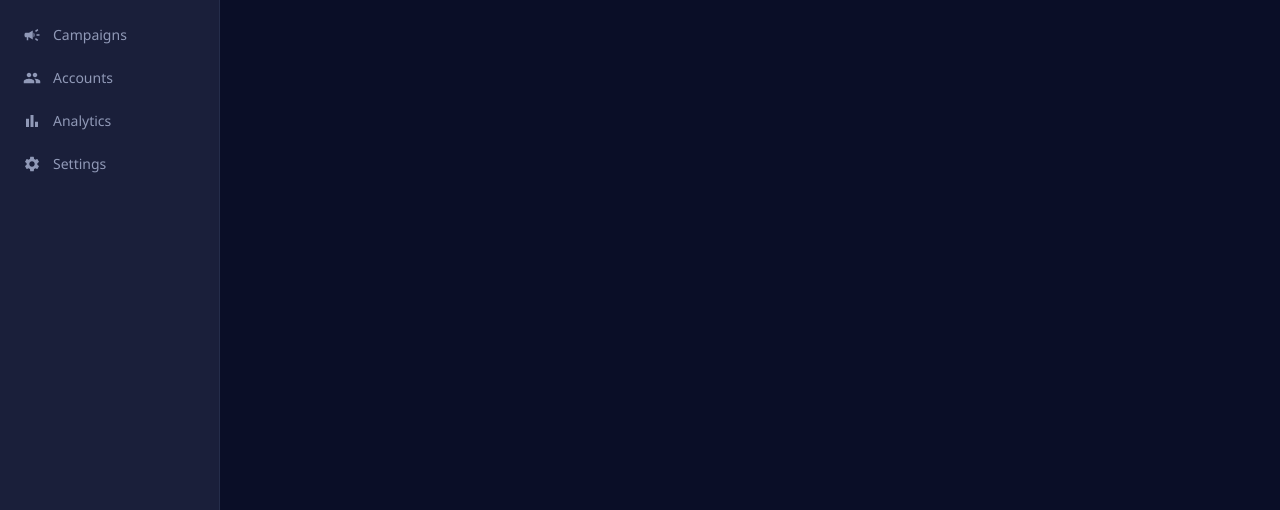
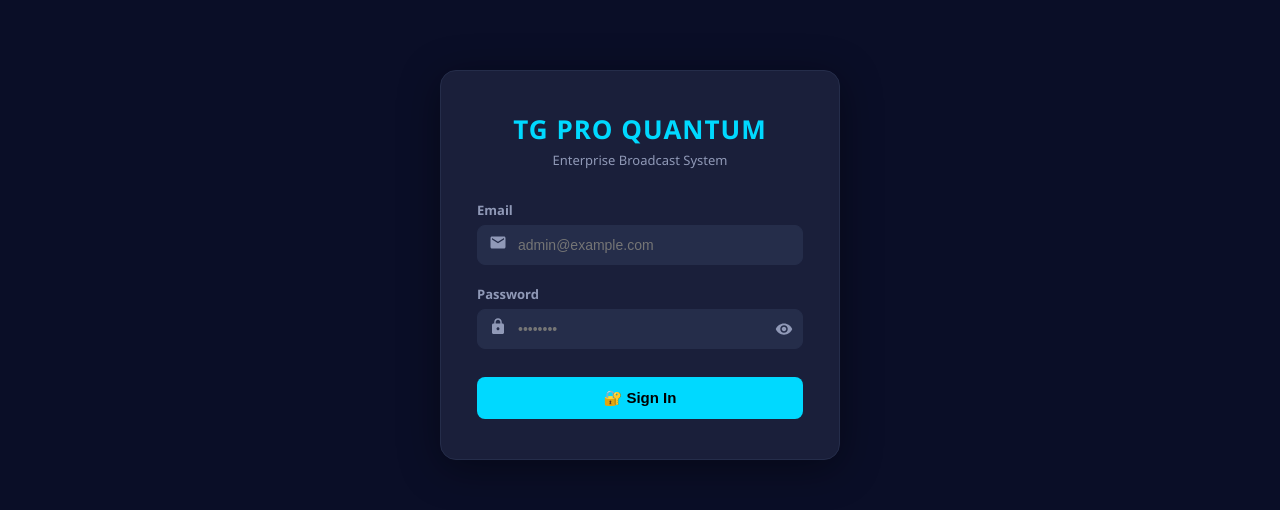
Before and after one commit to adsgogle251-collab/tg_pro_quantum, a React (Vite) app in the folder frontend/: page /login in a window 1280 px wide. Shown: the part 135-645 px from the top of the page. Built offline with nearby package versions, Linux system fonts and the light colour scheme; no server answers.

Commit message:
fix: desktop app layout gaps, logout button, web login page and auth routes
Agent-Logs-Url: https://github.com/adsgogle251-collab/tg_pro_quantum/sessions/7d6a254c-4829-4c95-b4ff-c455b4ae42be

Co-authored-by: adsgogle251-collab <272032672+adsgogle251-collab@users.noreply.github.com>

```diff
--- a/frontend/src/App.jsx
+++ b/frontend/src/App.jsx
@@ -1,4 +1,4 @@
-import { BrowserRouter, Routes, Route } from 'react-router-dom'
+import { BrowserRouter, Routes, Route, Navigate } from 'react-router-dom'
 import Sidebar from './components/Sidebar'
 import Navbar  from './components/Navbar'
 import Dashboard  from './pages/Dashboard'
@@ -8,15 +8,31 @@ import Analytics  from './pages/Analytics'
 import Settings   from './pages/Settings'
 import Profile    from './pages/Profile'
 import Admin      from './pages/Admin'
+import Login      from './pages/Login'
 import { ThemeProvider, useTheme } from './context/ThemeContext'
 import { ToastProvider } from './context/ToastContext'
 import { I18nProvider } from './context/I18nContext'
 import './styles/globals.css'
 
+function RequireAuth({ children }) {
+  const token = localStorage.getItem('auth_token')
+  if (!token) return <Navigate to="/login" replace />
+  return children
+}
+
 function AppShell() {
   const { theme } = useTheme()
   return (
     <BrowserRouter>
+      <Routes>
+        {/* Public */}
+        <Route path="/login" element={<Login />} />
+
+        {/* Protected — wrap all dashboard routes */}
+        <Route
+          path="/*"
+          element={
+            <RequireAuth>
               <div style={{ display: 'flex', height: '100vh', background: theme.bgDark, overflow: 'hidden' }}>
                 <Sidebar />
                 <div style={{ flex: 1, display: 'flex', flexDirection: 'column', minWidth: 0 }}>
@@ -34,6 +50,10 @@ function AppShell() {
                   </main>
                 </div>
               </div>
+            </RequireAuth>
+          }
+        />
+      </Routes>
     </BrowserRouter>
   )
 }
--- /dev/null
+++ b/frontend/src/pages/Login.jsx
@@ -0,0 +1,188 @@
+import { useState } from 'react'
+import { useNavigate } from 'react-router-dom'
+import { MdLock, MdEmail, MdVisibility, MdVisibilityOff } from 'react-icons/md'
+import { login } from '../services/api'
+import { useToast } from '../context/ToastContext'
+import { useTheme } from '../context/ThemeContext'
+
+export default function Login() {
+  const navigate = useNavigate()
+  const { addToast } = useToast()
+  const { theme } = useTheme()
+
+  const [email, setEmail] = useState('')
+  const [password, setPassword] = useState('')
+  const [showPassword, setShowPassword] = useState(false)
+  const [loading, setLoading] = useState(false)
+
+  const handleSubmit = async (e) => {
+    e.preventDefault()
+    if (!email || !password) {
+      addToast('Email and password are required', 'error')
+      return
+    }
+    setLoading(true)
+    try {
+      const data = await login({ email, password })
+      localStorage.setItem('auth_token', data.access_token)
+      // Store minimal user info from the token payload if available
+      if (data.user) {
+        localStorage.setItem('user', JSON.stringify(data.user))
+      }
+      addToast('Logged in successfully', 'success')
+      navigate('/')
+    } catch (err) {
+      const detail = err?.response?.data?.detail ?? 'Invalid email or password'
+      addToast(detail, 'error')
+    } finally {
+      setLoading(false)
+    }
+  }
+
+  const s = {
+    page: {
+      minHeight: '100vh',
+      background: theme.bgDark,
+      display: 'flex',
+      alignItems: 'center',
+      justifyContent: 'center',
+      padding: 24,
+    },
+    card: {
+      background: theme.bgMedium,
+      border: `1px solid ${theme.bgLight}`,
+      borderRadius: 16,
+      padding: '40px 36px',
+      width: '100%',
+      maxWidth: 400,
+      boxShadow: '0 8px 40px rgba(0,0,0,0.4)',
+    },
+    logo: {
+      textAlign: 'center',
+      marginBottom: 32,
+    },
+    logoTitle: {
+      fontSize: 26,
+      fontWeight: 800,
+      color: theme.primary,
+      letterSpacing: 1,
+    },
+    logoSub: {
+      fontSize: 13,
+      color: theme.textMuted,
+      marginTop: 4,
+    },
+    label: {
+      display: 'block',
+      fontSize: 13,
+      fontWeight: 600,
+      color: theme.textMuted,
+      marginBottom: 6,
+    },
+    inputWrap: {
+      position: 'relative',
+      marginBottom: 20,
+    },
+    inputIcon: {
+      position: 'absolute',
+      left: 12,
+      top: '50%',
+      transform: 'translateY(-50%)',
+      color: theme.textMuted,
+      pointerEvents: 'none',
+    },
+    input: {
+      width: '100%',
+      padding: '11px 40px',
+      background: theme.bgLight,
+      border: `1px solid ${theme.bgLight}`,
+      borderRadius: 8,
+      color: theme.text,
+      fontSize: 14,
+      outline: 'none',
+      transition: 'border-color 0.2s',
+    },
+    eyeBtn: {
+      position: 'absolute',
+      right: 10,
+      top: '50%',
+      transform: 'translateY(-50%)',
+      background: 'transparent',
+      border: 'none',
+      cursor: 'pointer',
+      color: theme.textMuted,
+      display: 'flex',
+      alignItems: 'center',
+    },
+    submitBtn: {
+      width: '100%',
+      padding: '12px',
+      background: loading ? theme.bgLight : theme.primary,
+      color: loading ? theme.textMuted : '#000',
+      border: 'none',
+      borderRadius: 8,
+      fontSize: 15,
+      fontWeight: 700,
+      cursor: loading ? 'not-allowed' : 'pointer',
+      transition: 'background 0.2s',
+      marginTop: 8,
+    },
+  }
+
+  return (
+    <div style={s.page}>
+      <div style={s.card}>
+        <div style={s.logo}>
+          <div style={s.logoTitle}>TG PRO QUANTUM</div>
+          <div style={s.logoSub}>Enterprise Broadcast System</div>
+        </div>
+
+        <form onSubmit={handleSubmit} autoComplete="on">
+          <label style={s.label}>Email</label>
+          <div style={s.inputWrap}>
+            <span style={s.inputIcon}><MdEmail size={18} /></span>
+            <input
+              type="email"
+              value={email}
+              onChange={(e) => setEmail(e.target.value)}
+              placeholder="admin@example.com"
+              style={s.input}
+              onFocus={(e) => (e.target.style.borderColor = theme.primary)}
+              onBlur={(e) => (e.target.style.borderColor = theme.bgLight)}
+              autoComplete="email"
+              required
+            />
+          </div>
+
+          <label style={s.label}>Password</label>
+          <div style={s.inputWrap}>
+            <span style={s.inputIcon}><MdLock size={18} /></span>
+            <input
+              type={showPassword ? 'text' : 'password'}
+              value={password}
+              onChange={(e) => setPassword(e.target.value)}
+              placeholder="••••••••"
+              style={s.input}
+              onFocus={(e) => (e.target.style.borderColor = theme.primary)}
+              onBlur={(e) => (e.target.style.borderColor = theme.bgLight)}
+              autoComplete="current-password"
+              required
+            />
+            <button
+              type="button"
+              style={s.eyeBtn}
+              onClick={() => setShowPassword((p) => !p)}
+              tabIndex={-1}
+            >
+              {showPassword ? <MdVisibilityOff size={18} /> : <MdVisibility size={18} />}
+            </button>
+          </div>
+
+          <button type="submit" style={s.submitBtn} disabled={loading}>
+            {loading ? 'Signing in…' : '🔐 Sign In'}
+          </button>
+        </form>
+      </div>
+    </div>
+  )
+}
```
Also changed, not shown: 1 other file (tests, documents, lock files or other folders). Lines whose indentation alone changed are shown as unchanged.
